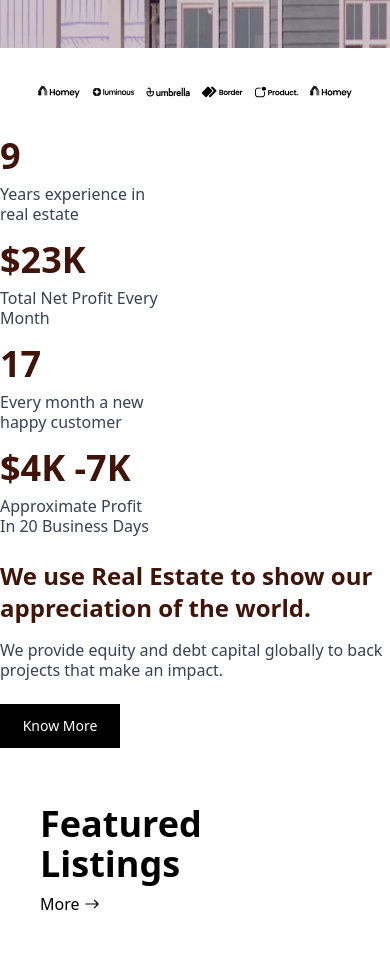
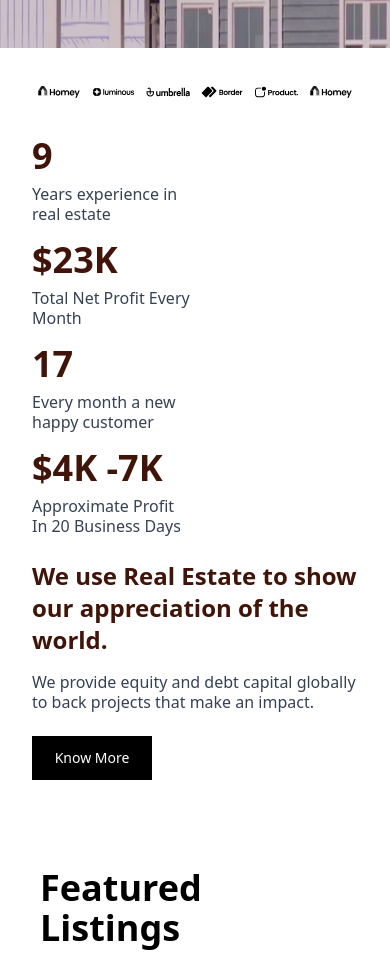
Before and after one commit to ayomideRussianCode/Estatey, a React (Vite) app: page / in a window 390 px wide. Shown: the part 1640-2595 px from the top of the page. Built offline with nearby package versions, Linux system fonts and the light colour scheme.

Commit message:
mobile view for testimonial section adjusted

```diff
--- a/src/components/TestimonialSection.jsx
+++ b/src/components/TestimonialSection.jsx
@@ -18,7 +18,7 @@ function TestimonialSection() {
     },
   ];
   return (
-    <section className="flex flex-col lg:flex-row gap-6 lg:mx-28 lg:my-40">
+    <section className="flex flex-col lg:flex-row m-8 gap-6 lg:mx-28 lg:my-40">
       {/* LHS */}
       <div className="grid grid-cols-1 sm:grid-cols-2 gap-4 lg:w-1/2">
         {reports.map((report, index) => (
```
